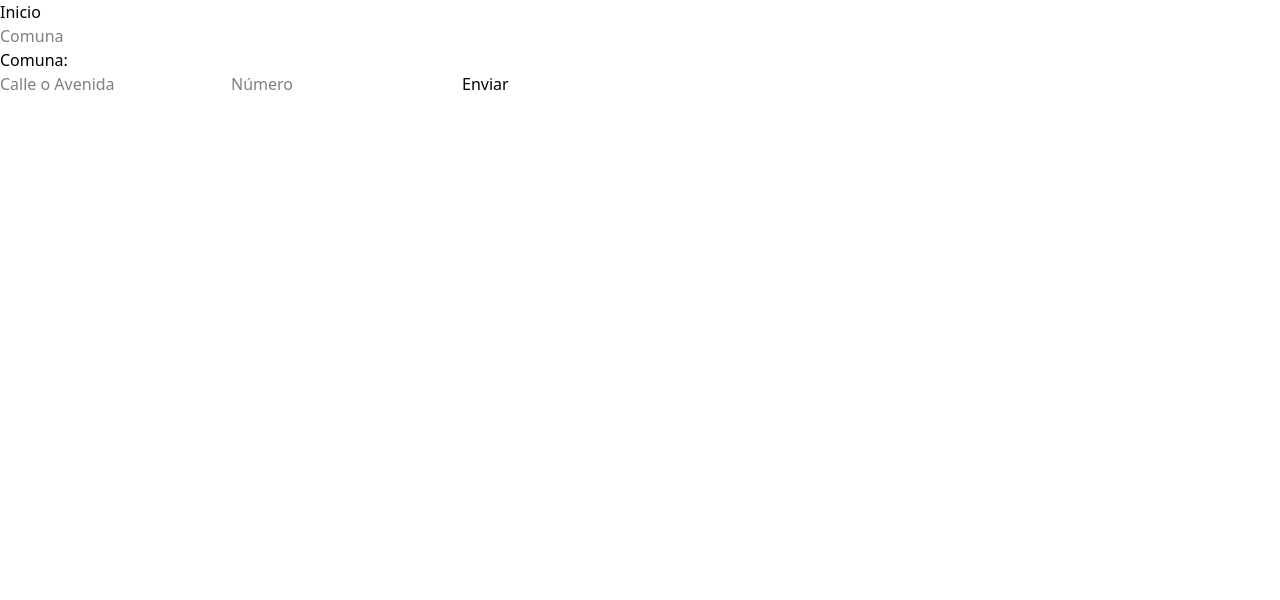
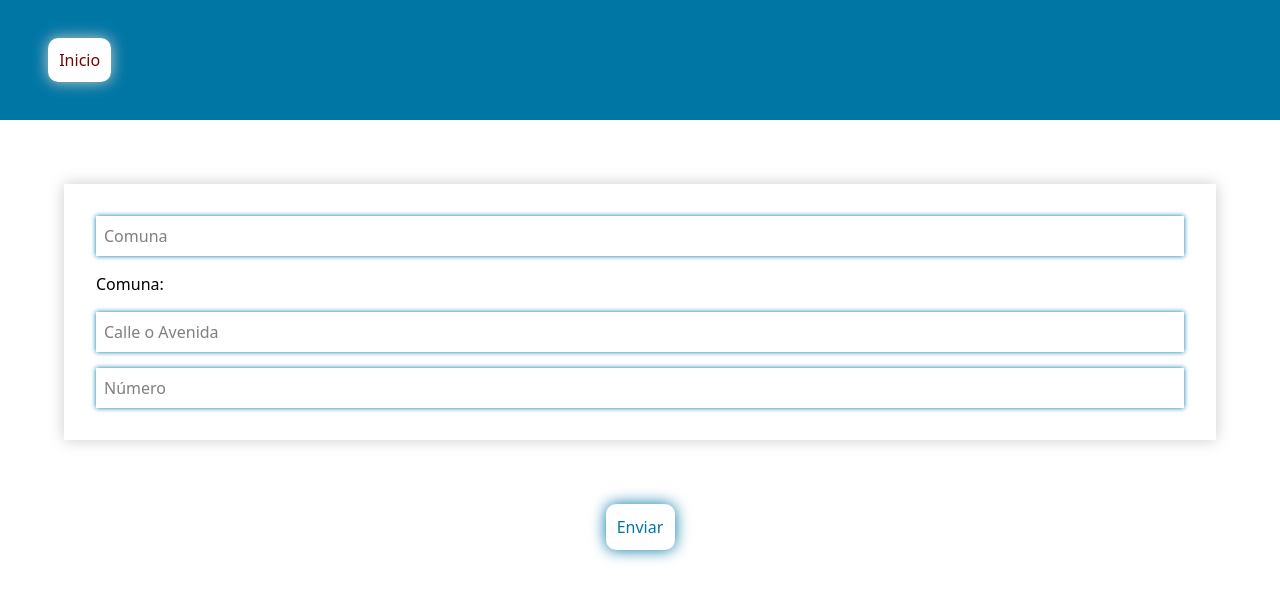
Before and after one commit to RebeV18/Proyecto5, a React (Vite) app: page / in a window 1280 px wide. Shown: the top 600 px of the page. Built offline with nearby package versions, Linux system fonts and the light colour scheme; no server answers.

Commit message:
Home form updates

```diff
--- a/src/components/Navbar/Navbar.css
+++ b/src/components/Navbar/Navbar.css
@@ -0,0 +1,23 @@
+.nav-container {
+  align-items: flex-end;
+  padding: 3rem;
+
+  background-color: var(--second-color);
+}
+
+.boton {
+  color: var(--third-color);
+  border-radius: 10px;
+  box-shadow: 0 0 15px #ccc;
+  transition: 0.3s;
+  padding: 0.7rem;
+  gap: 1rem;
+  text-align: center;
+
+  margin-bottom: 5rem;
+}
+
+.boton:hover {
+  transform: scale(1.05);
+  box-shadow: 0 0 25px var(--third-color);
+}
--- a/src/components/Navbar/Navbar.jsx
+++ b/src/components/Navbar/Navbar.jsx
@@ -1,9 +1,10 @@
 import { Link } from "react-router-dom"
+import './Navbar.css'
 
 export const Navbar = () => {
     return (
         <nav className="nav-container">
-            <Link to={'/'}>Inicio</Link>
+            <Link to='/' className="boton">Inicio</Link>
         </nav>
     )
 }
--- a/src/index.css
+++ b/src/index.css
@@ -1 +1,17 @@
 @import 'tailwindcss';
+
+* {
+    margin: 0;
+    border: 0;
+    padding: 0;
+    box-sizing: border-box;
+
+    background-color: #ffffff;
+  }
+
+  :root {
+    --primary-color: #000000;
+    --second-color: #0076a5;
+    --third-color: #770400;
+    --fourth-color: #ffffff;
+  }
--- /dev/null
+++ b/src/pages/Home/Home.css
@@ -0,0 +1,40 @@
+.form-search {
+    display: flex;
+    flex-direction: column;
+    justify-content: center;
+    box-shadow: 0 0 15px #ccc;
+    gap: 1rem;
+
+    padding: 2rem;
+    margin: 4rem;
+
+    transition: 0.3s;
+}
+
+.form-search input {
+    box-shadow: 0 0 5px var(--second-color);
+    padding: 0.5rem;
+}
+
+.container-btn {
+    display: flex;
+    justify-content: center;
+}
+
+.btn-search {
+    color: var(--second-color);
+    border-radius: 10px;
+    box-shadow: 0 0 15px var(--second-color);
+
+    padding: 0.7rem;
+    gap: 1rem;
+    text-align: center;
+    margin-bottom: 5rem;
+
+    transition: 0.3s;
+  }
+
+  .btn-search:hover {
+    transform: scale(1.05);
+    box-shadow: 0 0 25px var(--third-color);
+  }
--- a/src/pages/Home/Home.jsx
+++ b/src/pages/Home/Home.jsx
@@ -1,42 +1,68 @@
 import { useState, useEffect } from "react";
-import { getRegions } from "../../services/fetchZipCodes";
-import { Card_Regions } from "../../components/Cards/Comunas/Card_Comunas";
-import { ErrorMessage } from "../../components/ErrorMessage";
+import { getComunas } from "../../services/fetchComunas";
 
-import './Home.css'
+import "./Home.css";
 
 export const Home = () => {
-    const [regions, setRegions] = useState([]);
-    const [error, setError] = useState(null);
+  const [comunas, setComunas] = useState([]);
+  const [searchComuna, setSearchComuna] = useState("");
+  const [street, setStreet] = useState("");
+  const [numero, setNumero] = useState("");
 
   useEffect(() => {
     const handleApiResponse = async () => {
-            try {
-                const regionsResponse = await getRegions();
-                if (regionsResponse && Array.isArray(regionsResponse)) {
-                    setRegions(regionsResponse);
-                } else if (regionsResponse && regionsResponse.content && Array.isArray(regionsResponse.content)) {
-                    setRegions(regionsResponse.content);
-                } else if (regionsResponse && regionsResponse.data && Array.isArray(regionsResponse.data)) {
-                    setRegions(regionsResponse.data);
-                } else {
-                    setError("Unexpected data format");
-                }
-            } catch (err) {
-                console.error("Error fetching regions:", err);
-                setError("Failed to fetch regions");
-            }
+      const comunasResponse = await getComunas();
+      const comunasArray = comunasResponse.content;
+      setComunas(comunasArray);
     };
     handleApiResponse();
   }, []);
 
+  const handleComuna = (event) => {
+    const value = event.target.value;
+    setSearchComuna(value);
+    if (comunas && comunas.length > 0) {
+      const filteredComuna = comunas.find(
+        (c) => c.name.toLowerCase() === value.toLowerCase()
+      );
+      setSearchComuna(filteredComuna ? filteredComuna.name : value);
+    }
+  };
+
+  const handleStreet = (event) => {
+    setStreet(event.target.value);
+  };
+
+  const handleNumero = (event) => {
+    setNumero(event.target.value);
+  };
+
   return (
     <>
-            <h1>Regiones de Chile</h1>
-            {error && <ErrorMessage message={error} />}
-            {regions.map(region => (
-                <Card_Regions key={region.id} region={region} />
-            ))}
+      <div className="form-search">
+        <input
+          type="text"
+          value={searchComuna}
+          onChange={handleComuna}
+          placeholder="Comuna"
+        />
+        <p>Comuna: {searchComuna}</p>
+        <input
+          type="text"
+          value={street}
+          onChange={handleStreet}
+          placeholder="Calle o Avenida"
+        />
+        <input
+          type="text"
+          value={numero}
+          onChange={handleNumero}
+          placeholder="Número"
+        />
+      </div>
+      <div className="container-btn">
+        <button className="btn-search">Enviar</button>
+      </div>
     </>
   );
 };
--- a/src/pages/ZipCode/ZIpCode.jsx
+++ b/src/pages/ZipCode/ZIpCode.jsx
@@ -1,61 +1,42 @@
 import { useState, useEffect } from "react";
-import { getComunas } from "../../services/fetchComunas";
+import { getRegions } from "../../services/fetchZipCodes";
+import { Card_Regions } from "../../components/Cards/Comunas/Card_Comunas";
+import { ErrorMessage } from "../../components/ErrorMessage";
 
-import "./ZipCode.css";
+import './Home.css'
 
-export const ZipCode = () => {
-  const [comunas, setComunas] = useState([]);
-  const [searchComuna, setSearchComuna] = useState('');
-  const [street, setStreet] = useState ('');
-  const [numero, setNumero] = useState ('');
+export const Home = () => {
+    const [regions, setRegions] = useState([]);
+    const [error, setError] = useState(null);
 
     useEffect(() => {
         const handleApiResponse = async () => {
-      const comunasResponse = await getComunas();
-      const comunasArray = comunasResponse.content;
-      setComunas(comunasArray);
+            try {
+                const regionsResponse = await getRegions();
+                if (regionsResponse && Array.isArray(regionsResponse)) {
+                    setRegions(regionsResponse);
+                } else if (regionsResponse && regionsResponse.content && Array.isArray(regionsResponse.content)) {
+                    setRegions(regionsResponse.content);
+                } else if (regionsResponse && regionsResponse.data && Array.isArray(regionsResponse.data)) {
+                    setRegions(regionsResponse.data);
+                } else {
+                    setError("Unexpected data format");
+                }
+            } catch (err) {
+                console.error("Error fetching regions:", err);
+                setError("Failed to fetch regions");
+            }
         };
         handleApiResponse();
     }, []);
 
-  const handleComuna = (event) => {
-    const value = event.target.value.toLowerCase();
-    if (comunas && comunas.length > 0) {
-      const filteredComuna = comunas.find(c => c.name.toLowerCase() === value);
-      setSearchComuna(filteredComuna ? filteredComuna.name : '');
-    }
-  }
-
-  const handleStreet = (event) => {
-    setStreet(event.target.value);
-  }
-
-  const handleNumero = (event) => {
-    setNumero(event.target.value);
-  }
-
     return (
         <>
-      <input
-        type='text'
-        value={searchComuna}
-        onChange={handleComuna}
-        placeholder="Comuna"
-      />
-      <p>Comuna: {searchComuna}</p>
-      <input
-        type='text'
-        value={street}
-        onChange={handleStreet}
-        placeholder="Calle o Avenida"
-      />
-      <input
-        type='text'
-        value={numero}
-        onChange={handleNumero}
-        placeholder="Número"
-      />
-      <button>Enviar</button>
+            <h1>Regiones de Chile</h1>
+            {error && <ErrorMessage message={error} />}
+            {regions.map(region => (
+                <Card_Regions key={region.id} region={region} />
+            ))}
         </>
-  )
-}
+    );
+};
--- a/src/routes/AppRoutes.jsx
+++ b/src/routes/AppRoutes.jsx
@@ -1,14 +1,14 @@
 import { Routes, Route } from "react-router-dom";
-import { Navbar } from "../components/Navbar/Navbar";
+import { Navbar } from "../components/Navbar/Navbar"
 import { NotFound } from "../components/NotFound/NotFound";
-import { ZipCode } from "../pages/ZipCode/ZIpCode";
+import { Home } from "../pages/Home/Home";
 
 export const AppRoutes = () => {
   return (
     <>
       <Navbar />
       <Routes>
-        <Route path="/" element={<ZipCode />} />
+        <Route path="/" element={<Home />} />
         <Route path="*" element={<NotFound />} />
       </Routes>
     </>
```
Also changed, not shown: src/pages/ZipCode/ZipCode.css (deleted). Lines whose indentation alone changed are shown as unchanged.
